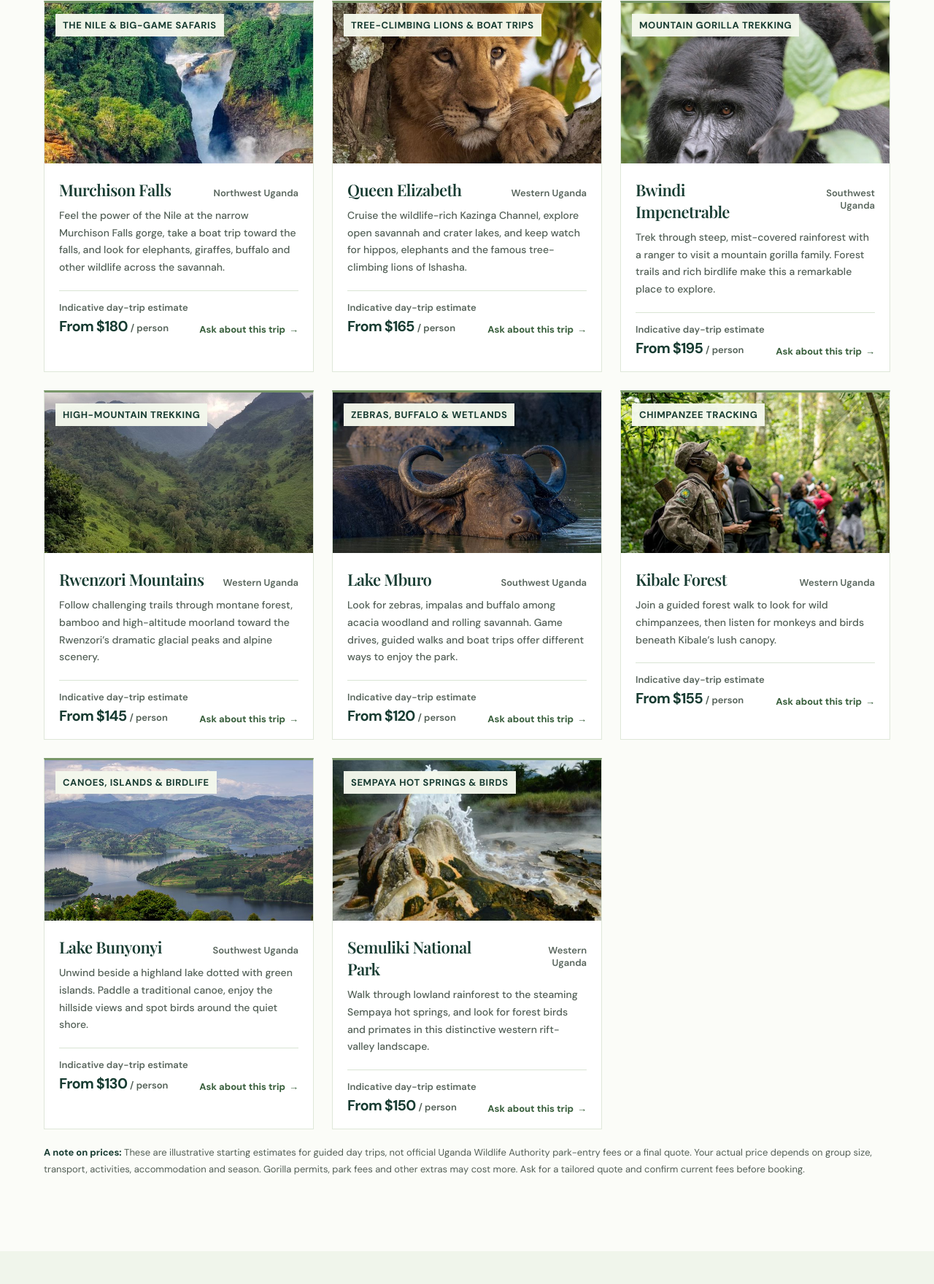
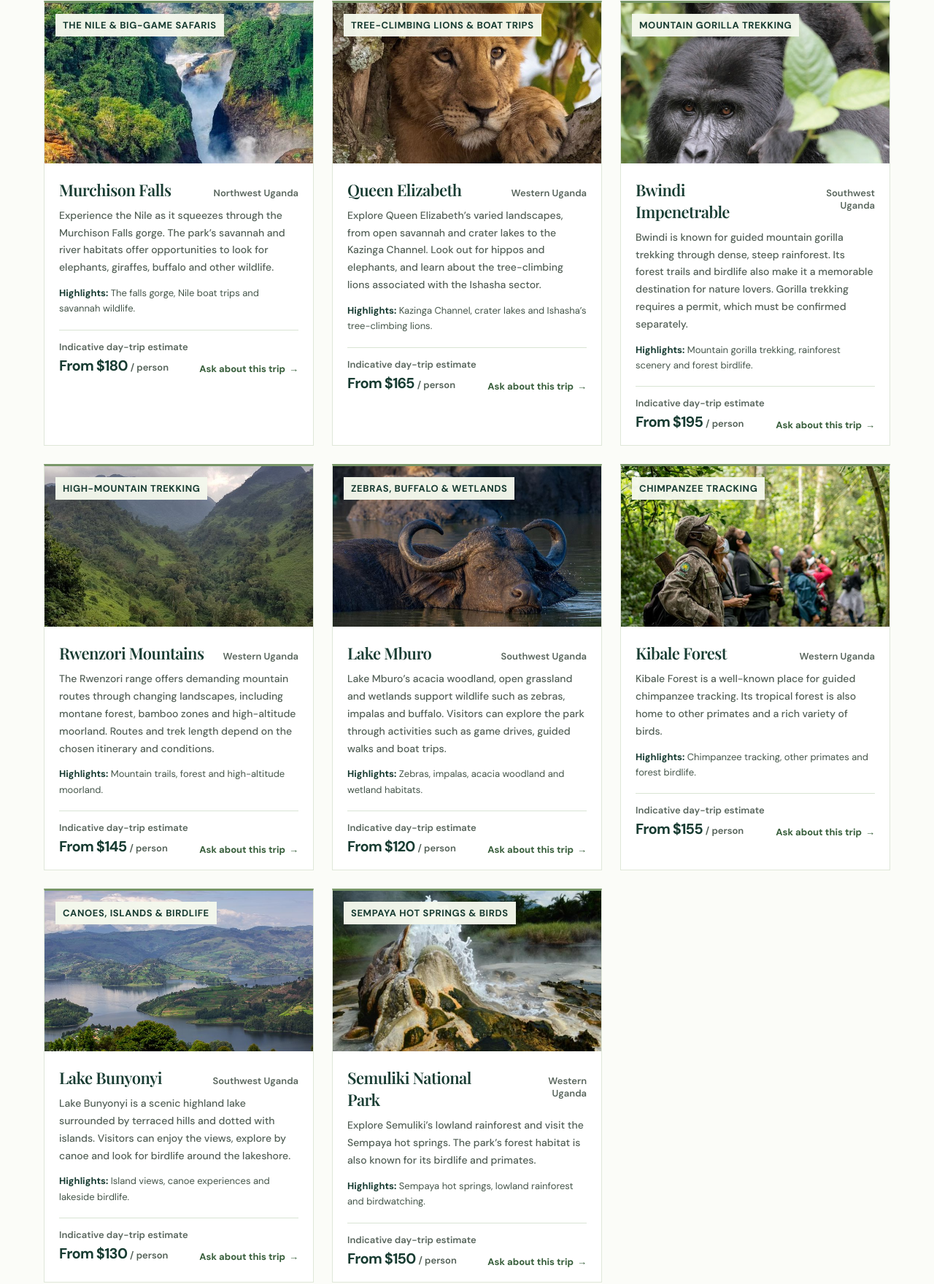
Before and after one commit to markmbabazi26-lgtm/tourism_website, a plain HTML site: page index.html in a window 1280 px wide. Shown: the part 1297-3057 px from the top of the page at 73% size. Drawn offline with nearby package versions, Linux system fonts and the light colour scheme.

Commit message:
Improve all safari destination cards with clearer details and highlights

```diff
--- a/index.html
+++ b/index.html
@@ -106,6 +106,8 @@
         h3 { margin-bottom: 0; color: var(--forest); font-family: var(--serif); font-size: 22px; font-weight: 600; letter-spacing: -.025em; }
         .park-location { color: #59665d; font-size: 13px; font-weight: 600; text-align: right; }
         .park-description { min-height: 52px; margin-bottom: 19px; color: #536057; font-size: 14px; font-weight: 500; line-height: 1.7; }
+        .park-highlights { margin: -7px 0 18px; color: #45564a; font-size: 13px; line-height: 1.65; }
+        .park-highlights strong { color: var(--forest); font-weight: 700; }
         .park-footer { display: flex; align-items: end; justify-content: space-between; gap: 10px; border-top: 1px solid #d9e4d4; padding-top: 14px; }
         .price-label { display: block; margin-bottom: 4px; color: #59665d; font-size: 13px; font-weight: 600; }
         .price { color: var(--forest); font-size: 20px; font-weight: 700; letter-spacing: -.04em; }
@@ -334,7 +336,8 @@
                         <div class="park-image"><img src="photos/Murchison%20Falls%20National%20Park%20Safari%20Trips%20%26%20Tours%20_%20Timbuktu%20Travel.jpg" alt="Landscape in Murchison Falls National Park" loading="lazy"><span class="park-tag">The Nile &amp; big-game safaris</span></div>
                         <div class="park-body">
                             <div class="park-title-row"><h3>Murchison Falls</h3><span class="park-location">Northwest Uganda</span></div>
-                            <p class="park-description">Feel the power of the Nile at the narrow Murchison Falls gorge, take a boat trip toward the falls, and look for elephants, giraffes, buffalo and other wildlife across the savannah.</p>
+                            <p class="park-description">Experience the Nile as it squeezes through the Murchison Falls gorge. The park’s savannah and river habitats offer opportunities to look for elephants, giraffes, buffalo and other wildlife.</p>
+                            <p class="park-highlights"><strong>Highlights:</strong> The falls gorge, Nile boat trips and savannah wildlife.</p>
                             <div class="park-footer"><div><span class="price-label">Indicative day-trip estimate</span><span class="price">From $180 <small>/ person</small></span></div><a class="park-link" href="https://wa.me/256700900395?text=Hi%2C%20I%27d%20like%20to%20ask%20about%20a%20Murchison%20Falls%20trip." target="_blank" rel="noopener noreferrer">Ask about this trip <span aria-hidden="true">→</span></a></div>
                         </div>
                     </article>
@@ -342,7 +345,8 @@
                         <div class="park-image queen-elizabeth-image"><img src="photos/queen%20elizabeth.jpg" alt="Lion resting in a tree in Queen Elizabeth National Park" loading="lazy"><span class="park-tag">Tree-climbing lions &amp; boat trips</span></div>
                         <div class="park-body">
                             <div class="park-title-row"><h3>Queen Elizabeth</h3><span class="park-location">Western Uganda</span></div>
-                            <p class="park-description">Cruise the wildlife-rich Kazinga Channel, explore open savannah and crater lakes, and keep watch for hippos, elephants and the famous tree-climbing lions of Ishasha.</p>
+                            <p class="park-description">Explore Queen Elizabeth’s varied landscapes, from open savannah and crater lakes to the Kazinga Channel. Look out for hippos and elephants, and learn about the tree-climbing lions associated with the Ishasha sector.</p>
+                            <p class="park-highlights"><strong>Highlights:</strong> Kazinga Channel, crater lakes and Ishasha’s tree-climbing lions.</p>
                             <div class="park-footer"><div><span class="price-label">Indicative day-trip estimate</span><span class="price">From $165 <small>/ person</small></span></div><a class="park-link" href="https://wa.me/256700900395?text=Hi%2C%20I%27d%20like%20to%20ask%20about%20a%20Queen%20Elizabeth%20National%20Park%20trip." target="_blank" rel="noopener noreferrer">Ask about this trip <span aria-hidden="true">→</span></a></div>
                         </div>
                     </article>
@@ -350,7 +354,8 @@
                         <div class="park-image"><img src="photos/bwindi%20impenetrable.jpg" alt="Forest scenery in Bwindi Impenetrable National Park" loading="lazy"><span class="park-tag">Mountain gorilla trekking</span></div>
                         <div class="park-body">
                             <div class="park-title-row"><h3>Bwindi Impenetrable</h3><span class="park-location">Southwest Uganda</span></div>
-                            <p class="park-description">Trek through steep, mist-covered rainforest with a ranger to visit a mountain gorilla family. Forest trails and rich birdlife make this a remarkable place to explore.</p>
+                            <p class="park-description">Bwindi is known for guided mountain gorilla trekking through dense, steep rainforest. Its forest trails and birdlife also make it a memorable destination for nature lovers. Gorilla trekking requires a permit, which must be confirmed separately.</p>
+                            <p class="park-highlights"><strong>Highlights:</strong> Mountain gorilla trekking, rainforest scenery and forest birdlife.</p>
                             <div class="park-footer"><div><span class="price-label">Indicative day-trip estimate</span><span class="price">From $195 <small>/ person</small></span></div><a class="park-link" href="https://wa.me/256700900395?text=Hi%2C%20I%27d%20like%20to%20ask%20about%20a%20Bwindi%20gorilla%20trek." target="_blank" rel="noopener noreferrer">Ask about this trip <span aria-hidden="true">→</span></a></div>
                         </div>
                     </article>
@@ -358,7 +363,8 @@
                         <div class="park-image"><img src="photos/Rwenzori%20Mountains.jpg" alt="Rwenzori Mountains in western Uganda" loading="lazy"><span class="park-tag">High-mountain trekking</span></div>
                         <div class="park-body">
                             <div class="park-title-row"><h3>Rwenzori Mountains</h3><span class="park-location">Western Uganda</span></div>
-                            <p class="park-description">Follow challenging trails through montane forest, bamboo and high-altitude moorland toward the Rwenzori’s dramatic glacial peaks and alpine scenery.</p>
+                            <p class="park-description">The Rwenzori range offers demanding mountain routes through changing landscapes, including montane forest, bamboo zones and high-altitude moorland. Routes and trek length depend on the chosen itinerary and conditions.</p>
+                            <p class="park-highlights"><strong>Highlights:</strong> Mountain trails, forest and high-altitude moorland.</p>
                             <div class="park-footer"><div><span class="price-label">Indicative day-trip estimate</span><span class="price">From $145 <small>/ person</small></span></div><a class="park-link" href="https://wa.me/256700900395?text=Hi%2C%20I%27d%20like%20to%20ask%20about%20a%20Rwenzori%20Mountains%20trip." target="_blank" rel="noopener noreferrer">Ask about this trip <span aria-hidden="true">→</span></a></div>
                         </div>
                     </article>
@@ -366,7 +372,8 @@
                         <div class="park-image lake-mburo-image"><img src="photos/Lake%20Mburo%20National%20park.jpg" alt="A buffalo cooling off in Lake Mburo National Park" loading="lazy"><span class="park-tag">Zebras, buffalo &amp; wetlands</span></div>
                         <div class="park-body">
                             <div class="park-title-row"><h3>Lake Mburo</h3><span class="park-location">Southwest Uganda</span></div>
-                            <p class="park-description">Look for zebras, impalas and buffalo among acacia woodland and rolling savannah. Game drives, guided walks and boat trips offer different ways to enjoy the park.</p>
+                            <p class="park-description">Lake Mburo’s acacia woodland, open grassland and wetlands support wildlife such as zebras, impalas and buffalo. Visitors can explore the park through activities such as game drives, guided walks and boat trips.</p>
+                            <p class="park-highlights"><strong>Highlights:</strong> Zebras, impalas, acacia woodland and wetland habitats.</p>
                             <div class="park-footer"><div><span class="price-label">Indicative day-trip estimate</span><span class="price">From $120 <small>/ person</small></span></div><a class="park-link" href="https://wa.me/256700900395?text=Hi%2C%20I%27d%20like%20to%20ask%20about%20a%20Lake%20Mburo%20trip." target="_blank" rel="noopener noreferrer">Ask about this trip <span aria-hidden="true">→</span></a></div>
                         </div>
                     </article>
@@ -374,7 +381,8 @@
                         <div class="park-image"><img src="photos/kibale%20forest.jpg" alt="Forest in Kibale National Park" loading="lazy"><span class="park-tag">Chimpanzee tracking</span></div>
                         <div class="park-body">
                             <div class="park-title-row"><h3>Kibale Forest</h3><span class="park-location">Western Uganda</span></div>
-                            <p class="park-description">Join a guided forest walk to look for wild chimpanzees, then listen for monkeys and birds beneath Kibale’s lush canopy.</p>
+                            <p class="park-description">Kibale Forest is a well-known place for guided chimpanzee tracking. Its tropical forest is also home to other primates and a rich variety of birds.</p>
+                            <p class="park-highlights"><strong>Highlights:</strong> Chimpanzee tracking, other primates and forest birdlife.</p>
                             <div class="park-footer"><div><span class="price-label">Indicative day-trip estimate</span><span class="price">From $155 <small>/ person</small></span></div><a class="park-link" href="https://wa.me/256700900395?text=Hi%2C%20I%27d%20like%20to%20ask%20about%20a%20Kibale%20Forest%20trip." target="_blank" rel="noopener noreferrer">Ask about this trip <span aria-hidden="true">→</span></a></div>
                         </div>
                     </article>
@@ -382,7 +390,8 @@
                         <div class="park-image"><img src="photos/lake%20bunyonyi.jpg" alt="Lake Bunyonyi in southwestern Uganda" loading="lazy"><span class="park-tag">Canoes, islands &amp; birdlife</span></div>
                         <div class="park-body">
                             <div class="park-title-row"><h3>Lake Bunyonyi</h3><span class="park-location">Southwest Uganda</span></div>
-                            <p class="park-description">Unwind beside a highland lake dotted with green islands. Paddle a traditional canoe, enjoy the hillside views and spot birds around the quiet shore.</p>
+                            <p class="park-description">Lake Bunyonyi is a scenic highland lake surrounded by terraced hills and dotted with islands. Visitors can enjoy the views, explore by canoe and look for birdlife around the lakeshore.</p>
+                            <p class="park-highlights"><strong>Highlights:</strong> Island views, canoe experiences and lakeside birdlife.</p>
                             <div class="park-footer"><div><span class="price-label">Indicative day-trip estimate</span><span class="price">From $130 <small>/ person</small></span></div><a class="park-link" href="https://wa.me/256700900395?text=Hi%2C%20I%27d%20like%20to%20ask%20about%20a%20Lake%20Bunyonyi%20trip." target="_blank" rel="noopener noreferrer">Ask about this trip <span aria-hidden="true">→</span></a></div>
                         </div>
                     </article>
@@ -390,7 +399,8 @@
                         <div class="park-image"><img src="photos/Semuliki_%20Hot%20Springs%20%26%20Birds.jpg" alt="Hot springs and forest scenery in Semuliki National Park" loading="lazy"><span class="park-tag">Sempaya hot springs &amp; birds</span></div>
                         <div class="park-body">
                             <div class="park-title-row"><h3>Semuliki National Park</h3><span class="park-location">Western Uganda</span></div>
-                            <p class="park-description">Walk through lowland rainforest to the steaming Sempaya hot springs, and look for forest birds and primates in this distinctive western rift-valley landscape.</p>
+                            <p class="park-description">Explore Semuliki’s lowland rainforest and visit the Sempaya hot springs. The park’s forest habitat is also known for its birdlife and primates.</p>
+                            <p class="park-highlights"><strong>Highlights:</strong> Sempaya hot springs, lowland rainforest and birdwatching.</p>
                             <div class="park-footer"><div><span class="price-label">Indicative day-trip estimate</span><span class="price">From $150 <small>/ person</small></span></div><a class="park-link" href="https://wa.me/256700900395?text=Hi%2C%20I%27d%20like%20to%20ask%20about%20a%20Semuliki%20National%20Park%20trip." target="_blank" rel="noopener noreferrer">Ask about this trip <span aria-hidden="true">→</span></a></div>
                         </div>
                     </article>
```
